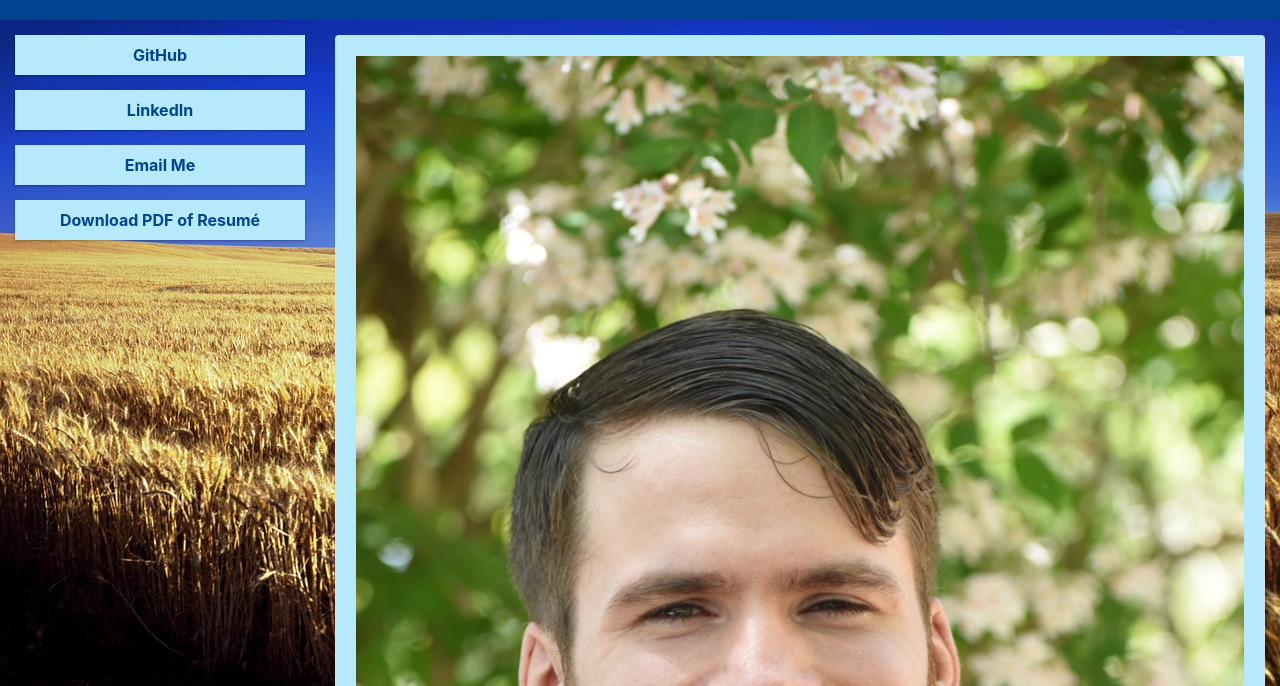
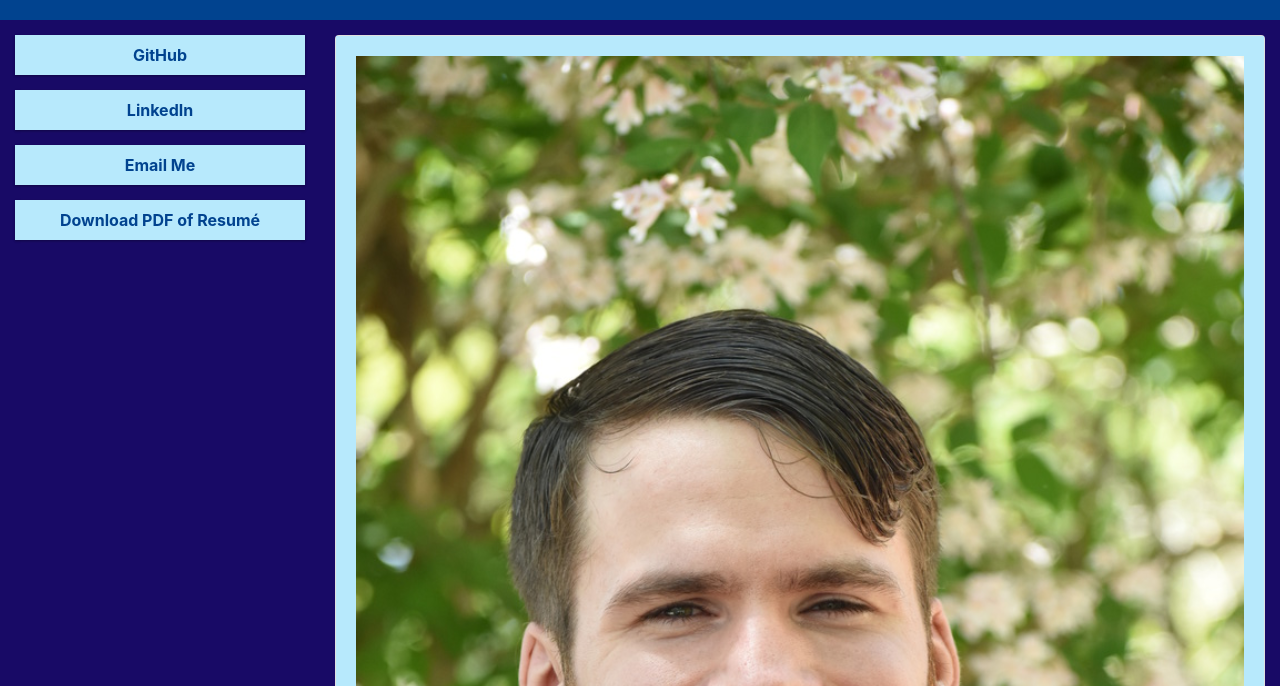
Before and after one commit to relentlessreed/week8, a plain HTML site: page index.html in a window 1280 px wide. Shown: the part 114-800 px from the top of the page. Drawn offline with nearby package versions, Linux system fonts and the light colour scheme.

Commit message:
Removed Background Image/ Made Background Dark Blue

```diff
--- a/assets/css/style.css
+++ b/assets/css/style.css
@@ -122,3 +122,7 @@ html {
   display: block;
   width: 100%;
 }
+
+body {
+  background-color: #180a66;
+}
--- a/index.html
+++ b/index.html
@@ -17,14 +17,6 @@
       type="image/jpg"
       href="./assets/images/erfav.jpg"
     />
-    <style>
-      body {
-        background-image: url("./assets/images/kansasbackground.jpg");
-        background-repeat: no-repeat;
-        background-attachment: fixed;
-        background-size: 100% 100%;
-      }
-    </style>
   </head>
   <body>
     <div class="header">
```
